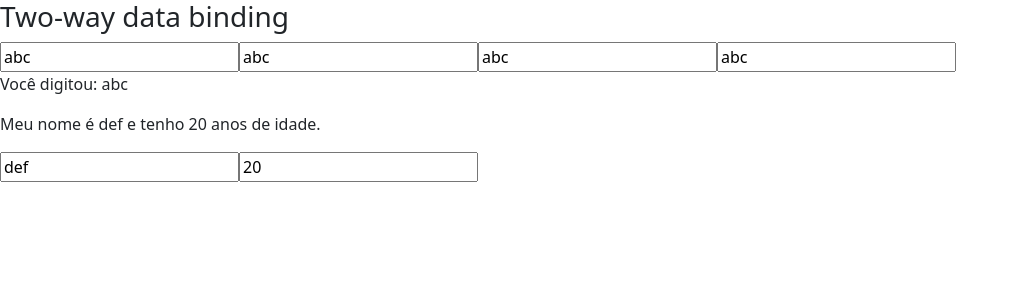
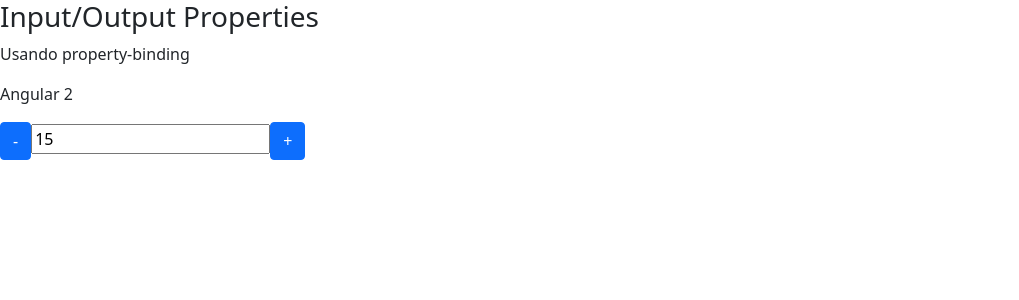
Before and after one commit to gustavomghisi7/Angular2-, an Angular app: page / in a window 1280 px wide. Shown: the top 300 px of the page, without its empty margins (0-1019 px from the left). Built offline with nearby package versions, Linux system fonts and the light colour scheme.

Commit message:
reviewing input and output properties

```diff
--- a/src/app/data-binding/data-binding.component.html
+++ b/src/app/data-binding/data-binding.component.html
@@ -131,10 +131,11 @@
 
 <section class="input-output-properties">
 
-    <!--
+
     <article>
         <h3>Input/Output Properties</h3>
 
+        <p>Usando property-binding</p>
         <app-curso [nome]="nomeDoCurso"></app-curso>
 
         <contador
@@ -142,9 +143,10 @@
             (mudouValor)="onMudouValor($event)"
         ></contador>
     </article>
-    -->
+
 
 </section>
 
-<!-- Two Way Databinding -->
+<!-- Two Way Databinding
 <app-meu-form></app-meu-form>
+-->
--- a/src/app/data-binding/data-binding.component.ts
+++ b/src/app/data-binding/data-binding.component.ts
@@ -59,7 +59,7 @@ export class DataBindingComponent implements OnInit {
 
 
   // Input Properties
-  nomeDoCurso: string = 'Angular';
+  nomeDoCurso: string = 'Angular 2';
 
 
   // Output Properties
--- a/src/app/input-property/input-property.component.ts
+++ b/src/app/input-property/input-property.component.ts
@@ -7,6 +7,7 @@ import { Component, OnInit, Input } from '@angular/core';
 })
 export class InputPropertyComponent implements OnInit {
 
+  // Declarando o Input property que vem de outro component
   @Input('nome') nomeCurso: string = '';
 
   constructor() { }
--- a/src/app/output-property/output-property.component.ts
+++ b/src/app/output-property/output-property.component.ts
@@ -14,12 +14,12 @@ export class OutputPropertyComponent implements OnInit {
   @ViewChild('campoInput', {static: false}) campoValorInput!: ElementRef
 
   incrementa() {
-    this.campoValorInput.nativeElement.value++;
+    this.valor++;
     this.mudouValor.emit({novoValor: this.valor});
   }
 
   decrementa() {
-    this.campoValorInput.nativeElement.value--;
+    this.valor--;
     this.mudouValor.emit({novoValor: this.valor});
   }
 
```
